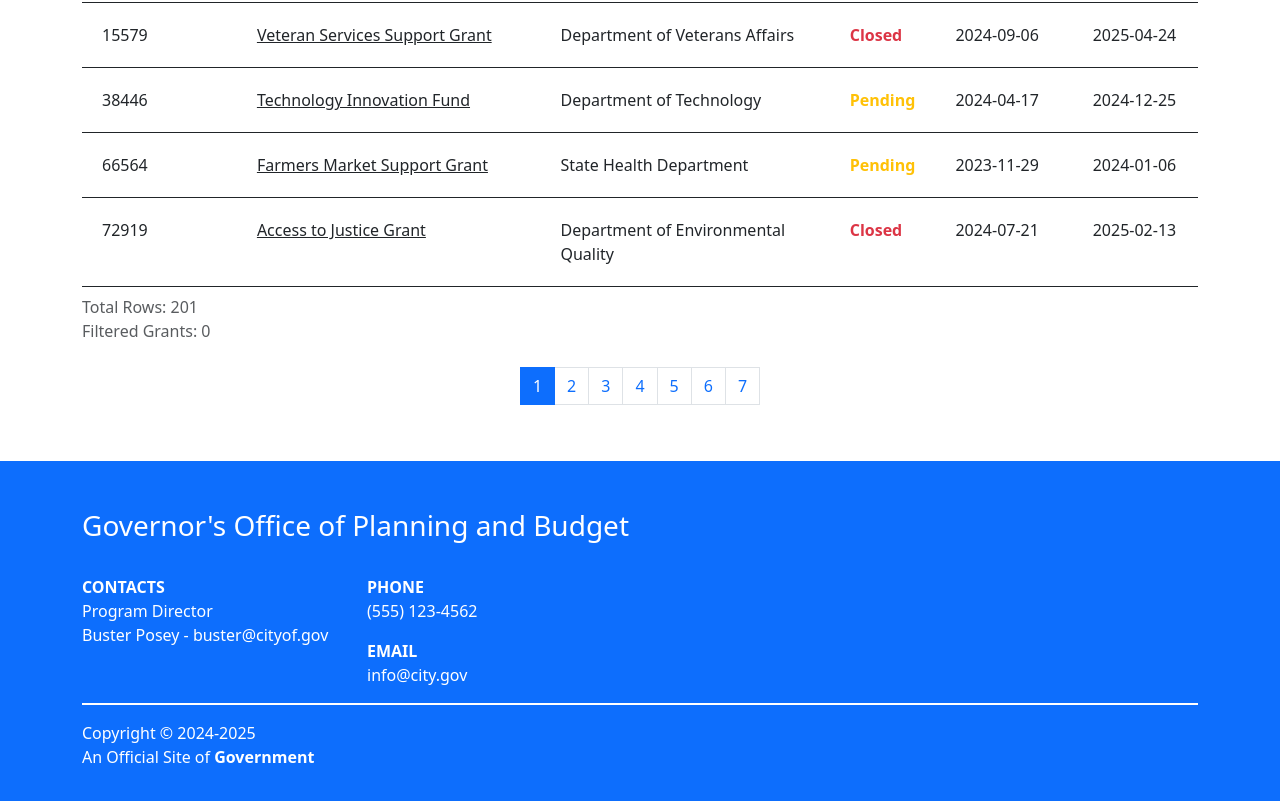
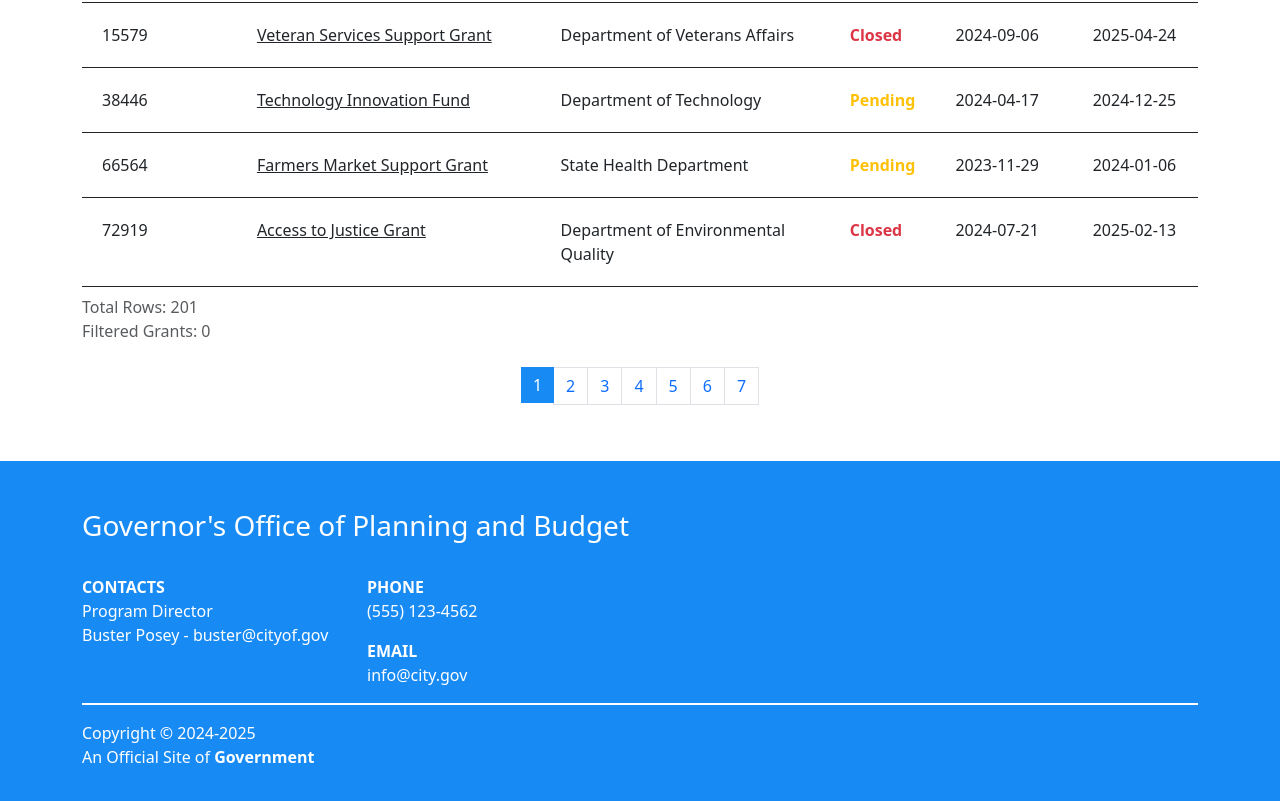
Before and after one commit to markymark13/nbly-project1, a plain HTML site: page index.html in a window 1280 px wide. Shown: the part 3041-3842 px from the top of the page. Drawn offline with nearby package versions, Linux system fonts and the light colour scheme.

Commit message:
our blue

```diff
--- a/index.html
+++ b/index.html
@@ -57,6 +57,11 @@
     border: none;
 }
 
+.bg-our-blue {
+background-color: #188AF4;
+
+}
+
 tbody, td, tfoot, th, thead, tr {
     border-color: inherit;
     border-style: none;
@@ -64,6 +69,13 @@ tbody, td, tfoot, th, thead, tr {
     border-width: 0;
     padding: 20px !important;
 }
+
+.active>.page-link, .page-link.active {
+   background-color: #188AF4;
+   border:  unset   ;
+}
+
+
 
 
 
@@ -167,7 +179,7 @@ tbody, td, tfoot, th, thead, tr {
         </nav>
     </section>
     <!-- Footer -->
-       <div class="mt-4 bg-primary text-white">
+       <div class="mt-4 bg-our-blue text-white">
         <div class="container py-5">
             <div class="row">
                 <h3 class="fw-light">Governor's Office of Planning and Budget</h3>
```
Also changed, not shown: grantDetails.html (+6 -1 lines).
